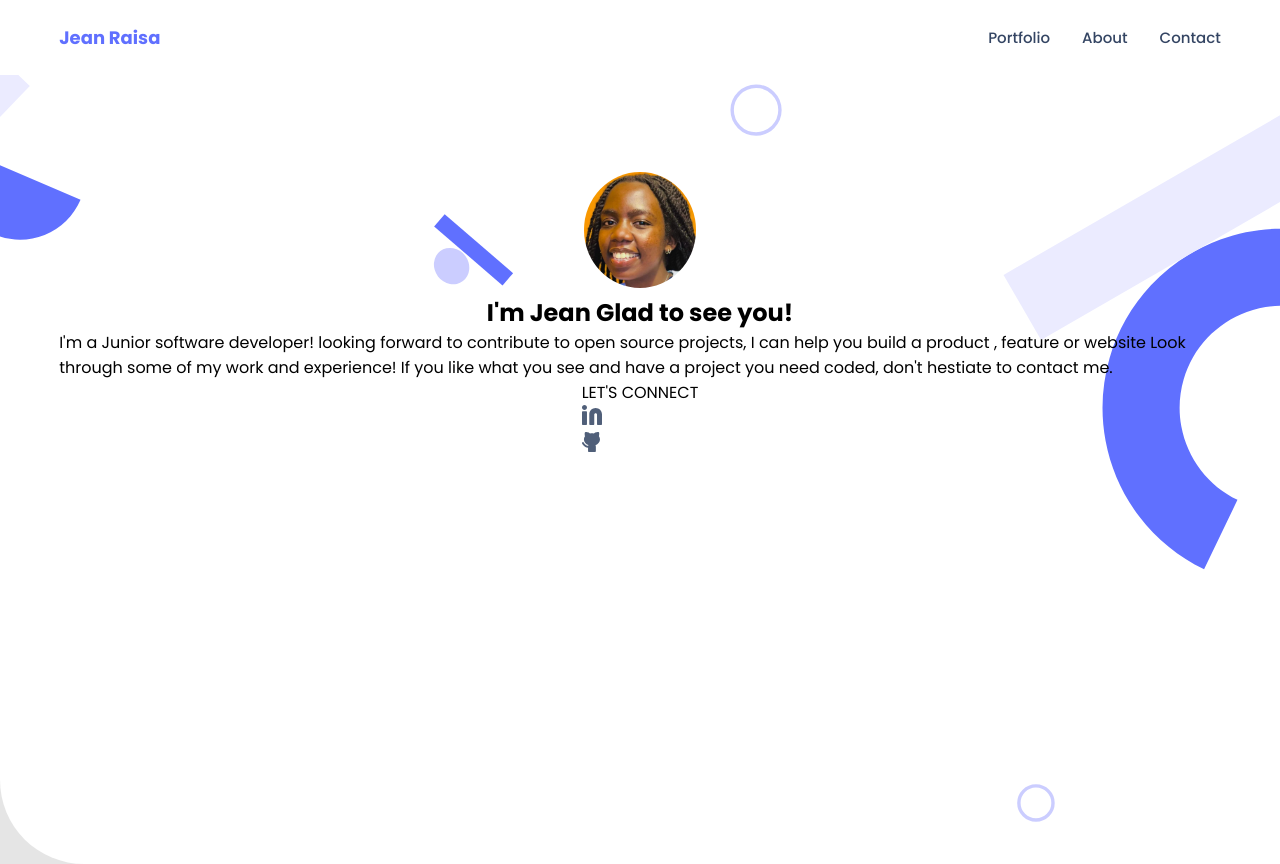
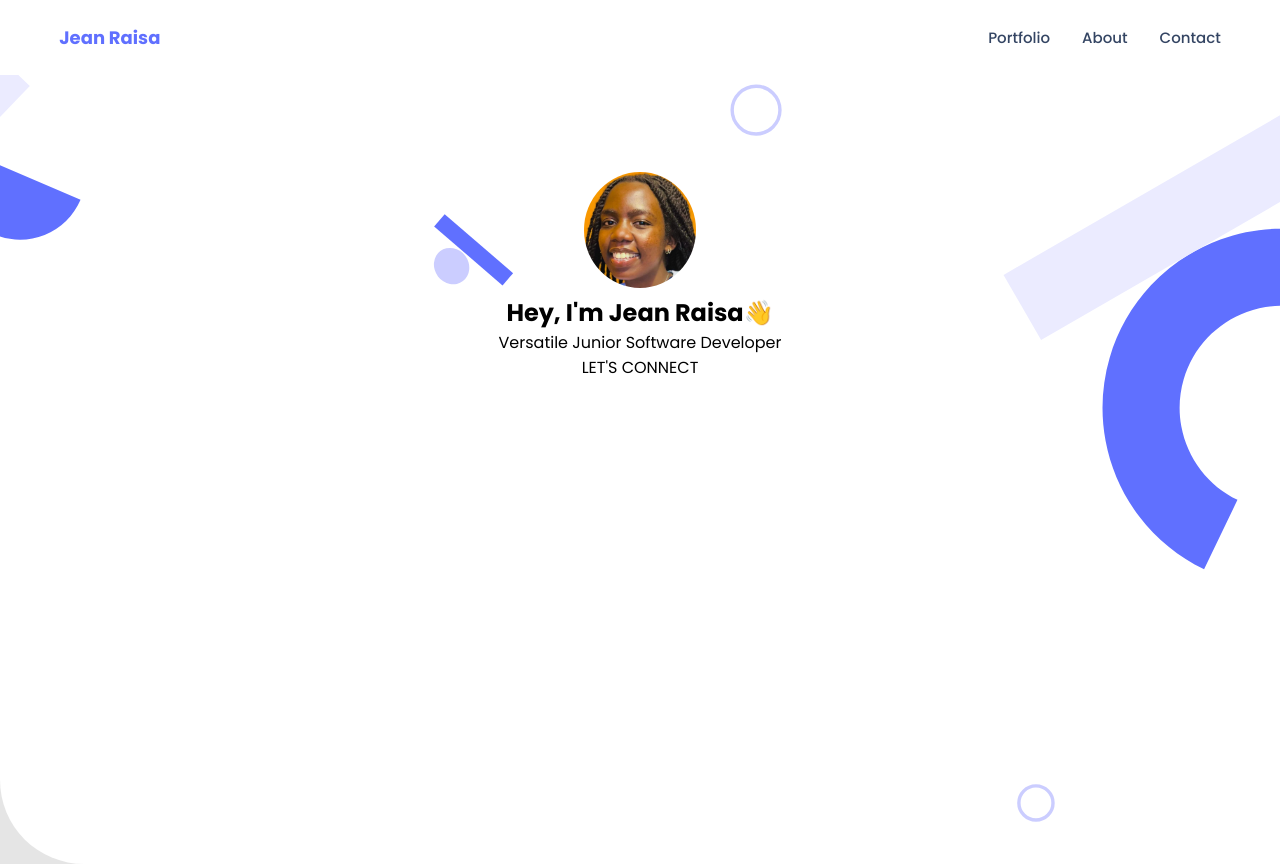
Before and after one commit to jeanraisa/Portfolio, a plain HTML site: page index.html in a window 1280 px wide. Drawn offline with Linux system fonts and the light colour scheme.

Commit message:
add sub header section

```diff
--- a/index.html
+++ b/index.html
@@ -25,38 +25,49 @@
     </header>
 
     <section class="sub-header">
-      <div class="container flex-column">
+      <div class="container">
+        <div class="flex-column animation-from-bottom">
           <div class="sub-header-title">
             <div class="sub-header-title-img">
               <img src="./img/portfolio.jpeg" alt="image" />
             </div>
-          <h1 class="sub-header-title-h1">I'm Jean Glad to see you!</h1>
+            <h1 class="sub-header-title-h1 font-roboto">
+              Hey, I'm Jean Raisa👋
+            </h1>
           </div>
 
-        <div>
-          <p>
-            I'm a Junior software developer! looking forward to contribute to
-            open source projects, I can help you build a product , feature or
-            website Look through some of my work and experience! If you like
-            what you see and have a project you need coded, don't hestiate to
-            contact me.
+          <div class="sub-header-text">
+            <p class="font-poppins sub-header-paragraph">
+              Versatile Junior Software Developer
             </p>
           </div>
 
-        <div>
+          <div class="sub-header-icons">
             <span class="span">LET'S CONNECT</span>
-          <ul class="connect-icons">
-            <li class="icon">
-              <a href="https://www.linkedin.com/feed/"
-                ><img src="img/Linkedinicon.svg" alt="Linkedinicon"
-              /></a>
+            <ul class="sub-header-connect-icons">
+              <li class="sub-header-connect-icon">
+                <a href="https://www.linkedin.com/feed/" target="_blank"
+                  ><i class="bi bi-linkedin"></i
+                ></a>
               </li>
-            <li class="icon">
-              <a href="https://github.com/jeanraisa"
-                ><img src="img/github.svg" alt="github"
-              /></a>
+              <li class="sub-header-connect-icon">
+                <a href="https://github.com/jeanraisa" target="_blank"
+                  ><i class="bi bi-github"></i
+                ></a>
+              </li>
+              <li class="sub-header-connect-icon">
+                <a href="mailto:irakozeraissa6@gmail.com" target="_blank"
+                  ><i class="bi bi-envelope-at-fill"></i>
+                </a>
               </li>
             </ul>
+          </div>
+        </div>
+
+        <div class="scroll-indicator container">
+          <div class="chevron"></div>
+          <div class="chevron"></div>
+          <div class="chevron"></div>
         </div>
       </div>
     </section>
```
Lines whose indentation alone changed are shown as unchanged.
